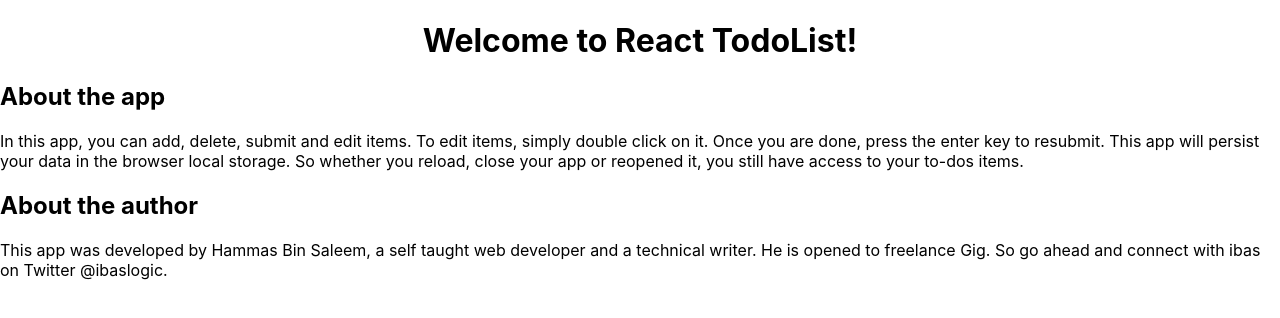
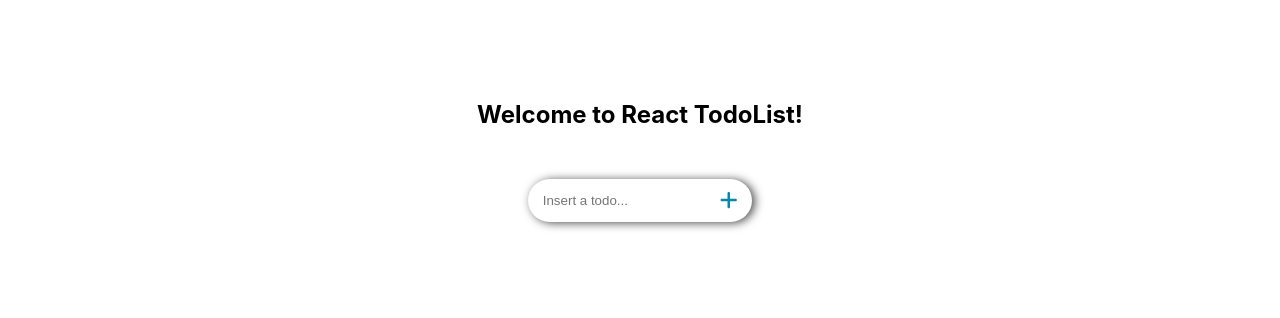
Before and after one commit to HAMMAS-SALEEM/ReactJS-TodoList, a React (Create React App) app: page / in a window 1280 px wide. Shown: the top 318 px of the page. Built offline with nearby package versions, Linux system fonts and the light colour scheme.

Commit message:
Update component

```diff
--- a/package.json
+++ b/package.json
@@ -3,6 +3,9 @@
   "version": "0.1.0",
   "private": true,
   "dependencies": {
+    "@fortawesome/fontawesome-svg-core": "^1.3.0",
+    "@fortawesome/free-solid-svg-icons": "^6.0.0",
+    "@fortawesome/react-fontawesome": "^0.1.17",
     "@testing-library/jest-dom": "^5.16.2",
     "@testing-library/react": "^12.1.2",
     "@testing-library/user-event": "^13.5.0",
--- a/src/App.css
+++ b/src/App.css
@@ -1,3 +1,5 @@
-.homepage-title {
-  text-align: center;
+* {
+  padding: 0;
+  margin: 0;
+  box-sizing: border-box;
 }
--- a/src/App.js
+++ b/src/App.js
@@ -1,16 +1,16 @@
 import * as React from 'react';
 // import { Routes, Route, Link } from 'react-router-dom';
 import './App.css';
-import AboutApp from './components/js/AboutApp';
-import AboutAuthor from './components/js/AboutAuthor';
+// import AboutApp from './components/js/AboutApp';
+// import AboutAuthor from './components/js/AboutAuthor';
 import Home from './components/js/Homepage';
 
 export default function App() {
   return (
     <>
       <Home />
-      <AboutApp />
-      <AboutAuthor />
+      {/* <AboutApp />
+      <AboutAuthor /> */}
     </>
   );
 }
--- /dev/null
+++ b/src/components/css/Homepage.css
@@ -0,0 +1,30 @@
+.App {
+    display: flex;
+    flex-direction: column;
+    align-items: center;
+    margin-top: 100px;
+}
+
+#form {
+    margin: 50px 0;
+    display: flex;
+    justify-content: space-between;
+    box-shadow: 3px 1px 10px rgba(0, 0, 0, 0.7);
+    border-radius: 30px;
+    padding: 10px 15px;
+}
+
+.todo-input-box, .todo-input-box:focus {
+    width: 85%;
+    border: none;
+    outline: none;
+}
+
+
+.submit-todo-button-container {
+    background-color: white;
+    color: rgb(4, 137, 170);
+    border: none;
+    border-radius: 50%;
+    font-size: 20px;
+}
--- /dev/null
+++ b/src/components/js/Form.js
@@ -0,0 +1,15 @@
+import React from 'react';
+import '../css/Homepage.css';
+import { FontAwesomeIcon } from '@fortawesome/react-fontawesome';
+import { faPlus } from '@fortawesome/free-solid-svg-icons';
+
+export default function Form() {
+  return (
+    <form id="form">
+      <input className="todo-input-box" type="text" placeholder="Insert a todo..." />
+      <button type="submit" className="submit-todo-button-container">
+        <FontAwesomeIcon icon={faPlus} />
+      </button>
+    </form>
+  );
+}
--- a/src/components/js/Homepage.js
+++ b/src/components/js/Homepage.js
@@ -1,9 +1,12 @@
 import React from 'react';
+import Form from './Form';
+import '../css/Homepage.css';
 
 export default function Home() {
   return (
-    <div className="App">
+    <section className="App">
       <h1 className="homepage-title">Welcome to React TodoList!</h1>
-    </div>
+      <Form />
+    </section>
   );
 }
```
Also changed, not shown: 1 other file (tests, documents, lock files or other folders).
